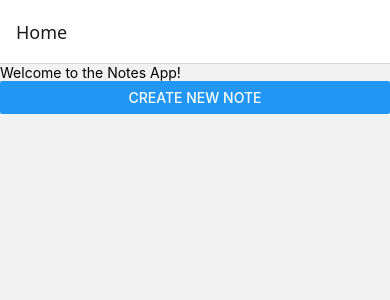
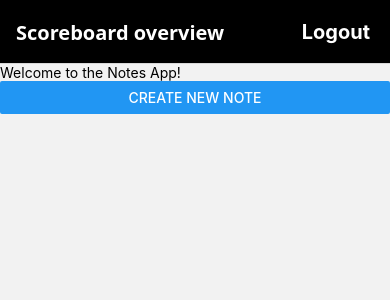
Before and after one commit to qkas/ScoreKeeper, a React Native app: screen /Login in a window 390 px wide. Both pictures are taken after a click on the button "LOGIN". Shown: the top 300 px of the page. Built offline with nearby package versions, Linux system fonts and the light colour scheme.

Commit message:
Improved navigator styles

```diff
--- a/navigation/AuthNavigator.js
+++ b/navigation/AuthNavigator.js
@@ -1,4 +1,5 @@
 import React from 'react';
+import { TouchableOpacity, Text, StyleSheet } from 'react-native';
 import { createStackNavigator } from '@react-navigation/stack';
 import LoginScreen from '../screens/LoginScreen';
 import RegisterScreen from '../screens/RegisterScreen';
@@ -6,9 +7,22 @@ import RegisterScreen from '../screens/RegisterScreen';
 const Stack = createStackNavigator();
 
 const AuthNavigator = () => (
-  <Stack.Navigator>
-    <Stack.Screen name="Login" component={LoginScreen} />
-    <Stack.Screen name="Register" component={RegisterScreen} />
+  <Stack.Navigator
+    screenOptions={{
+      headerStyle: { backgroundColor: '#000' },
+      headerTintColor: '#fff',
+      headerTitleStyle: { fontSize: 20, fontWeight: 'bold' },
+    }}>
+    <Stack.Screen
+      name="Login"
+      component={LoginScreen}
+      options={{ title: 'Login to your account' }}
+    />
+    <Stack.Screen
+      name="Register"
+      component={RegisterScreen}
+      options={{ title: 'Login to your account' }}
+    />
   </Stack.Navigator>
 );
 
--- a/navigation/HomeNavigator.js
+++ b/navigation/HomeNavigator.js
@@ -1,17 +1,52 @@
 import React from 'react';
+import { TouchableOpacity, StyleSheet, Text } from 'react-native';
 import { createStackNavigator } from '@react-navigation/stack';
 import HomeScreen from '../screens/HomeScreen';
 import NewScoreScreen from '../screens/NewScoreScreen';
+import { useAuth } from '../context/AuthContext';
 
 const Stack = createStackNavigator();
 
 const HomeNavigator = () => {
+  const { logout } = useAuth();
+
   return (
-    <Stack.Navigator>
-      <Stack.Screen name="Home" component={HomeScreen} />
-      <Stack.Screen name="NewScore" component={NewScoreScreen} />
+    <Stack.Navigator
+      screenOptions={{
+        headerStyle: { backgroundColor: '#000' },
+        headerTintColor: '#fff',
+        headerTitleStyle: { fontSize: 20, fontWeight: 'bold' },
+      }}>
+      <Stack.Screen
+        name="Home"
+        component={HomeScreen}
+        options={{
+          title: 'Scoreboard overview',
+          headerRight: () => (
+            <TouchableOpacity style={styles.logoutButton} onPress={logout}>
+              <Text style={styles.logoutText}>Logout</Text>
+            </TouchableOpacity>
+          ),
+        }}
+      />
+      <Stack.Screen
+        name="NewScore"
+        component={NewScoreScreen}
+        options={{ title: "Create a new scoreboard" }}
+      />
     </Stack.Navigator>
   );
 };
 
 export default HomeNavigator;
+
+const styles = StyleSheet.create({
+  logoutButton: {
+    marginRight: 20,
+  },
+  logoutText: {
+    color: '#fff',
+    fontSize: 20,
+    fontWeight: 'bold',
+  },
+});
```
